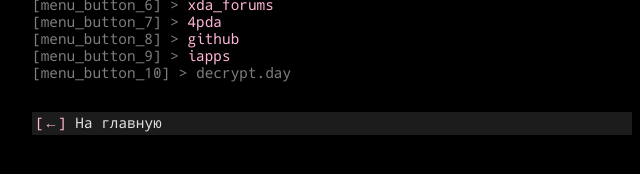
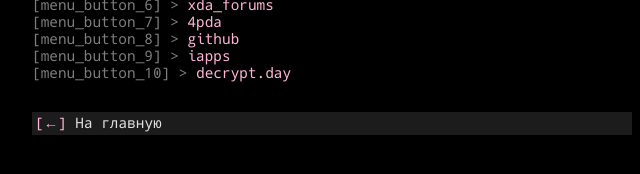
Before and after one commit to otherside-project/otherside-project.github.io, a plain HTML site: page bin/useful_links.html in a window 1280 px wide. Shown: the part 228-402 px from the top of the page, 308-948 px from the left. Drawn offline with Linux system fonts and the light colour scheme.

Commit message:
Update useful_links.html

```diff
--- a/bin/useful_links.html
+++ b/bin/useful_links.html
@@ -25,7 +25,7 @@
             <li>[menu_button_7] > <a href="https://4pda.to" class="highlight">4pda</a></li>
             <li>[menu_button_8] > <a href="https://github.com" class="highlight">github</a></li>
             <li>[menu_button_9] > <a href="https://t.me/iapps_ipa" class="highlight">iapps</a></li>
-            <li>[menu_button_10] > <a href="https://decrypt.day" class="highlight"></a>decrypt.day</li>
+            <li>[menu_button_10] > <a href="https://decrypt.day" class="highlight">decrypt.day</a></li>
         </ul>
     </div>
 
```
